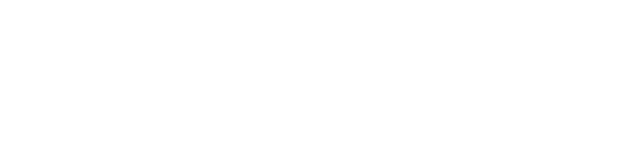
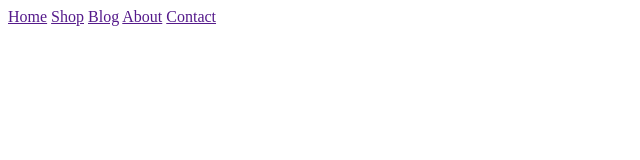
Before and after one commit to Jaisan-a-j/shop-nest, a plain HTML site: page index.html in a window 1280 px wide. Shown: the whole page, without its empty margins (0-640 px from the left). Drawn offline with Linux system fonts and the light colour scheme.

Commit message:
added a nav bar

```diff
--- a/index.html
+++ b/index.html
@@ -6,6 +6,12 @@
     <title>Document</title>
 </head>
 <body>
-
+    <nav>
+        <a href="">Home</a>
+        <a href="">Shop</a>
+        <a href="">Blog</a>
+        <a href="">About</a>
+        <a href="">Contact</a>
+    </nav>
 </body>
 </html>
```
